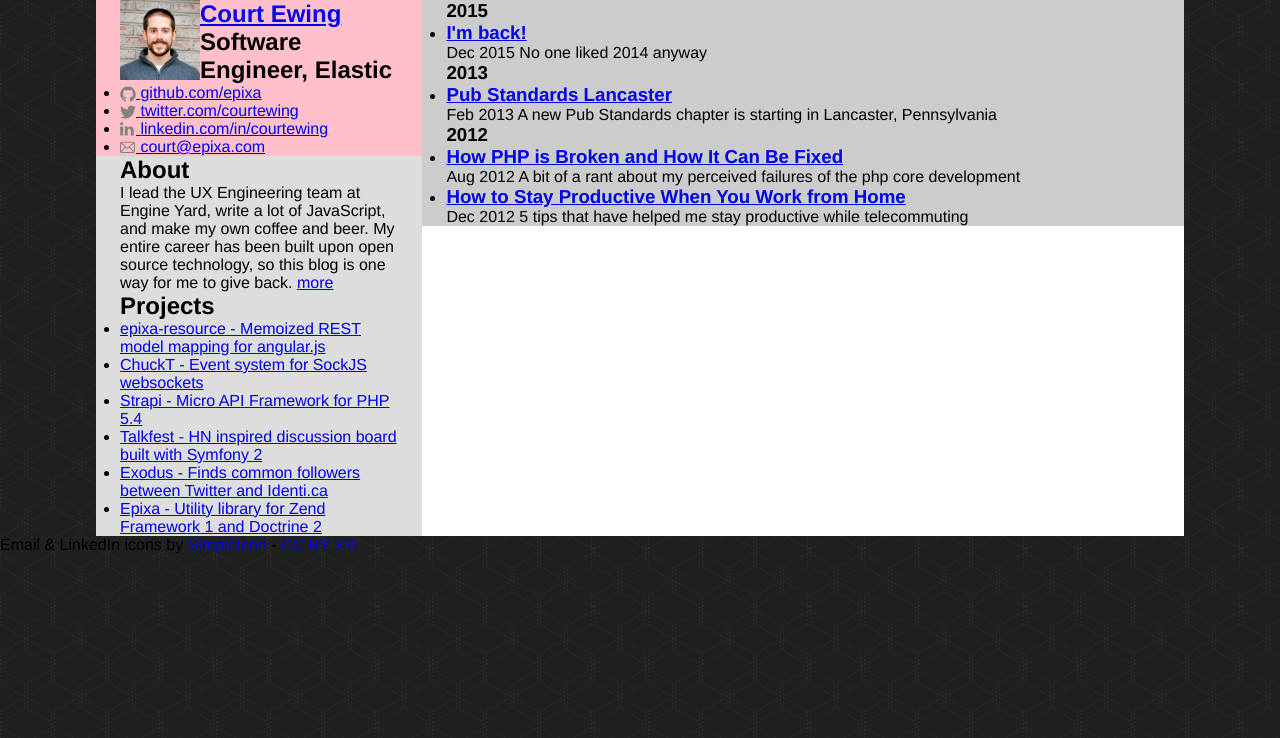
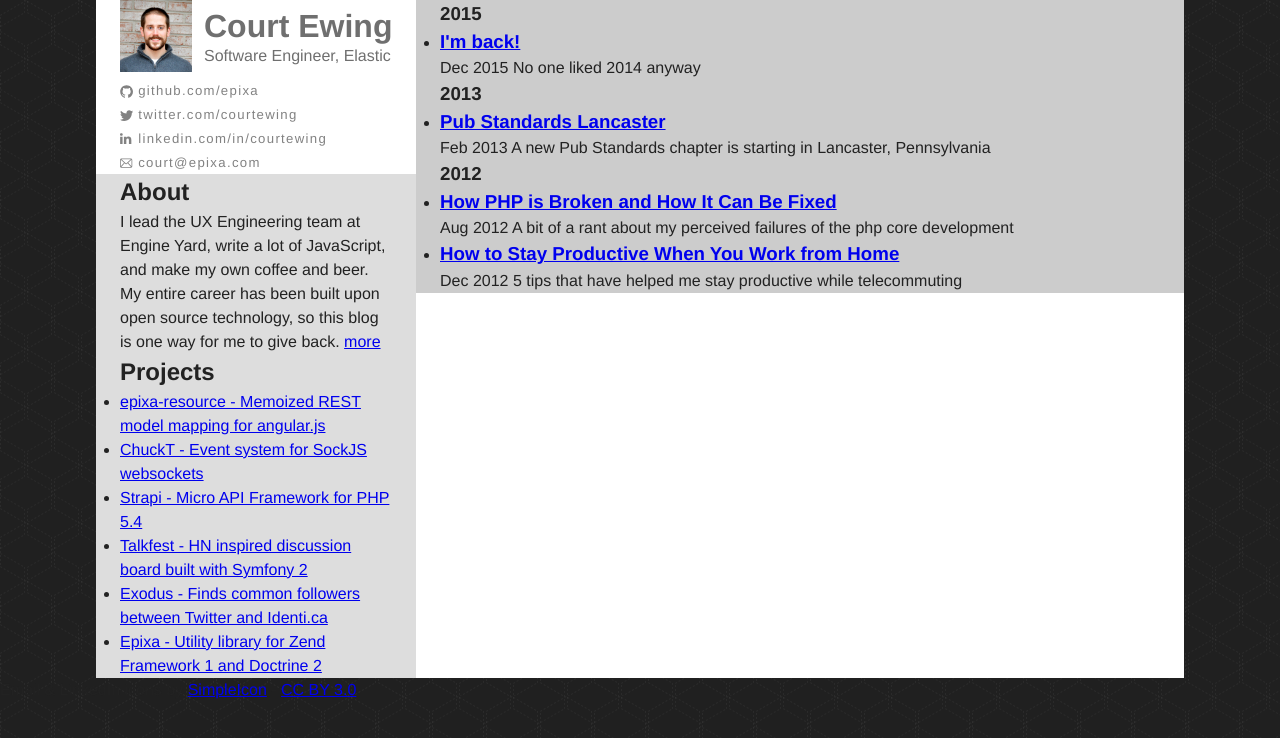
Before and after one commit to epixa/epixa.com, a Jekyll site: the page built from design.html, in a window 1280 px wide. Shown: the top 738 px of the page. Built offline with Jekyll 4.4.1, drawn with Linux system fonts in a browser that asks for light colours.

Commit message:
Reusable styles and home header

```diff
--- a/_sass/_defaults.scss
+++ b/_sass/_defaults.scss
@@ -2,9 +2,14 @@
  * # defaults
  */
 
+%vertical-rhythm {
+  margin-bottom: $spacing-unit / 2;
+}
+
 body {
-  background: #222 url("../img/use_your_illusion.png"); /* http://subtlepatterns.com/use-your-illusion/ */
-  font-family: "Helvetica Neue", Helvetica, Arial, sans-serif;
+  background: $bg-color url("../img/use_your_illusion.png"); /* http://subtlepatterns.com/use-your-illusion/ */
+  color: $text-color;
+  font: $base-font-weight #{$base-font-size}/#{$base-line-height} $base-font-family;
   -moz-text-size-adjust: 100%;
   -webkit-text-size-adjust: 100%;
 }
@@ -12,7 +17,7 @@
 .page {
   background-color: #fff;
   margin: 0 auto;
-  max-width: 68em;
+  max-width: $max-content-width;
 }
 
 /**
--- a/_sass/_home.scss
+++ b/_sass/_home.scss
@@ -2,35 +2,87 @@
  * # home
  */
 
+
+$headshot-dimension:   4.5em;
+$min-left-col-width:   20em;
+$min-social-col-width: 15em;
+
+// todo: make this more universal
+$left-col-heading-color: #6f6f6f;
+
+
 .me {
+  align-items: center;
   display: flex;
   flex-direction: row;
+  padding-bottom: $spacing-unit / 4;
 
   > img {
-    width: 5em;
-    height: 5em;
+    width: $headshot-dimension;
+    height: $headshot-dimension;
+    flex-shrink: 0;
   }
 
   > hgroup {
     // begin hack for safari
     // prevents headshot from scaling on mid-sized resolutions
     flex-shrink: 0;
-    flex-basis: calc(100% - 5em);
+
     // end hack for safari
+
+    line-height: 1.2;
+    padding-left: $spacing-unit / 2;
+  }
+
+  h1, h2 {
+    color: $left-col-heading-color;
+
+    a {
+      color: $left-col-heading-color;
+      text-decoration: none;
+    }
+  }
+
+  h1 {
+    font-size: 2em;
+  }
+
+  h2 {
+    font-size: 1em;
+    font-weight: normal;
   }
 }
 
-@media only screen and (min-width: 34em) {
-  .page > header > .row > .col {
-    width: 50%;
+.social-list {
+  list-style: none;
+
+  a {
+    color: $grey-color;
+    font-size: $small-font-size;
+    letter-spacing: 0.1em;
+    text-decoration: none;
+  }
+
+  a:hover {
+    color: $red-color;
   }
 }
 
-@media only screen and (min-width: 54em) {
-  .page > header > .row > .col {
-    width: 100%;
+@include media-query($on-tablet) {
+  .social-list {
+    li { float: left; min-width: $min-social-col-width; }
+    li:nth-child(even) { width: calc(100% - #{$min-social-col-width}); }
   }
-  .page > header.col { width: 30%; }
-  .page > section.col { width: 70%; float: right; }
-  .page > aside.col { width: 30%; clear: left; }
 }
+
+@include media-query($on-laptop) {
+  .social-list {
+    li, li:nth-child(even) { float: none; width: 100%; }
+  }
+
+  .page {
+    > header.col { width: $min-left-col-width; }
+    > section.col { float: right; width: calc(100% - #{$min-left-col-width}); }
+    > aside.col { clear: left; width: $min-left-col-width; }
+  }
+}
--- a/css/styles.scss
+++ b/css/styles.scss
@@ -2,6 +2,43 @@
 # Only the main Sass file needs front matter (the dashes are enough)
 ---
 @charset "utf-8";
+
+
+$base-font-family:  "Helvetica Neue", Helvetica, Arial, sans-serif;
+$base-font-size:    16px;
+$base-font-weight:  400;
+$small-font-size:   0.825em;
+$base-line-height:  1.5;
+
+$spacing-unit:      1.5em;
+
+$text-color:        #222;
+$bg-color:          #222;
+
+$red-color:         #ff4b46;
+
+$grey-color:        #828282;
+$grey-color-light:  lighten($grey-color, 25%);
+$grey-color-dark:   darken($grey-color, 25%);
+
+$max-content-width: 68em;
+
+$on-tablet:         34em;
+$on-laptop:         54em;
+
+
+// Use media queries like this:
+// @include media-query($on-tablet) {
+//     .wrapper {
+//         padding-right: $spacing-unit / 2;
+//         padding-left: $spacing-unit / 2;
+//     }
+// }
+@mixin media-query($device) {
+  @media screen and (min-width: $device) {
+    @content;
+  }
+}
 
 
 // Import partials from `sass_dir` (defaults to `_sass`)
@@ -14,10 +51,6 @@
 ;
 
 
-.page > header {
-  background-color: pink;
-}
-
 .page > aside {
   background-color: #ddd;
 }
--- a/design.html
+++ b/design.html
@@ -28,7 +28,7 @@
             </hgroup>
           </section>
 
-          <ul class="col">
+          <ul class="col social-list">
             <li>
               <a href="https://github.com/epixa">
                 <i class="icon">{% include icon-github.svg %}</i> github.com/epixa
```
